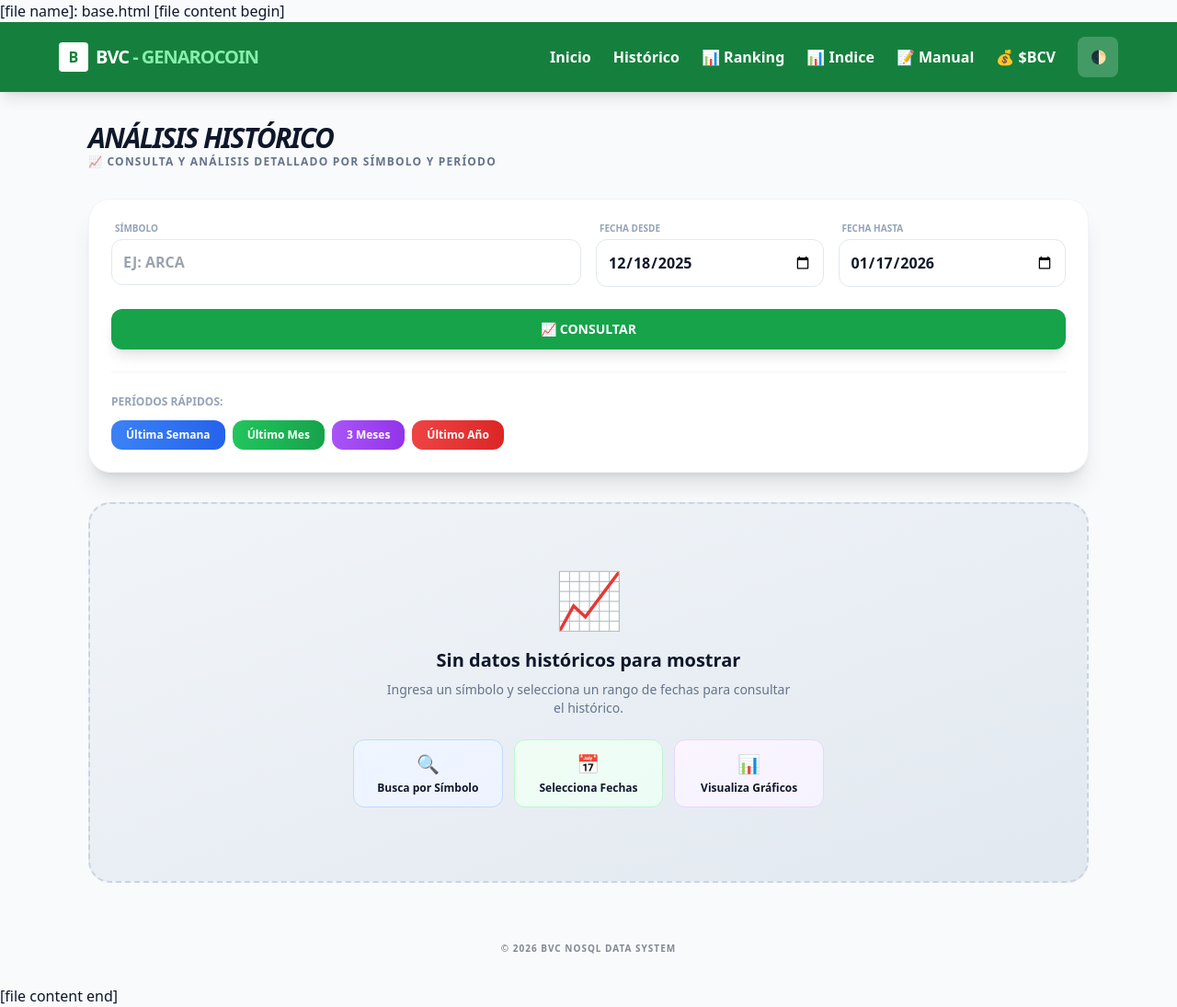
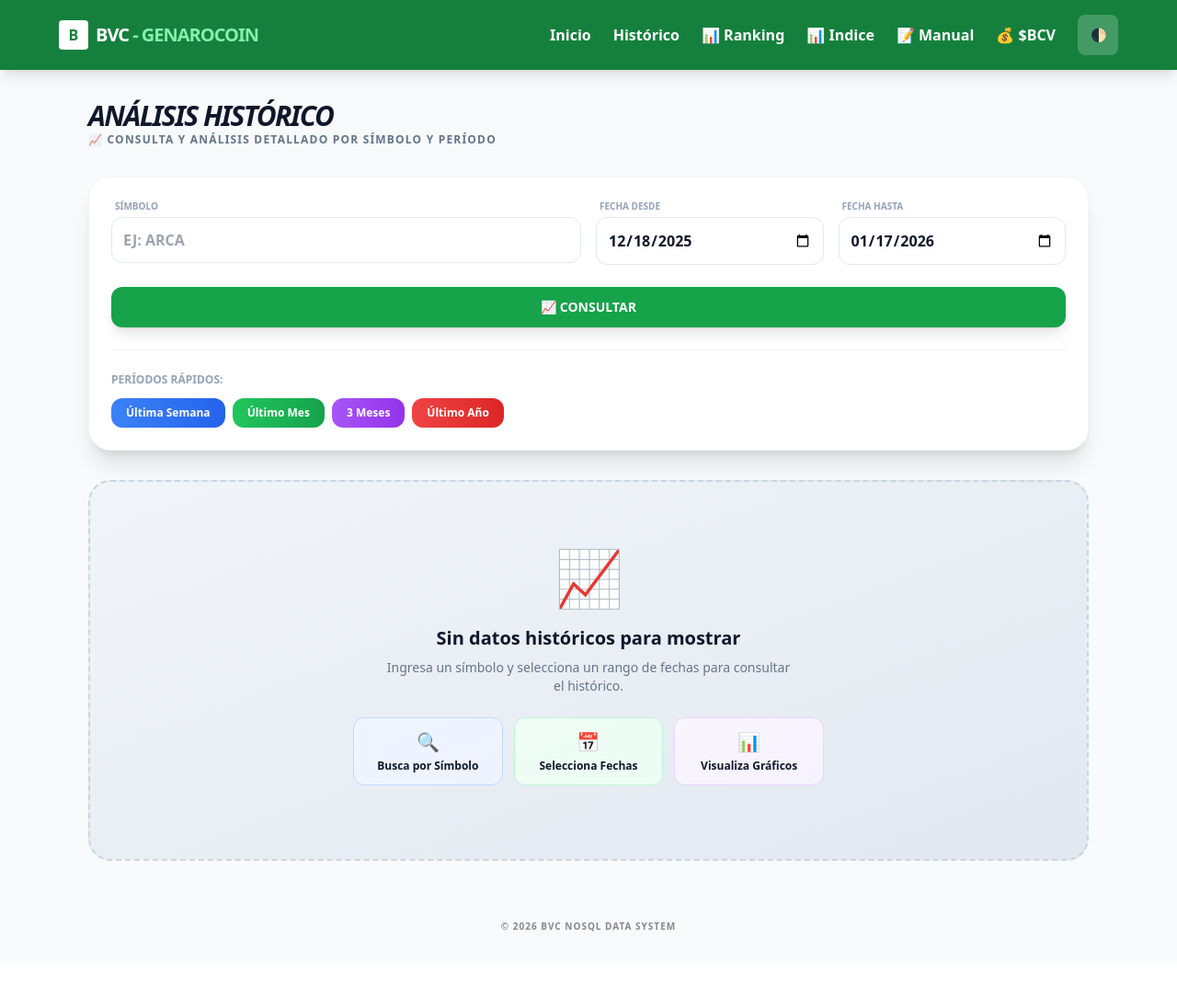
Before and after one commit to jhonattangenaro/BOLSADC_5, a Flask app: page /consulta in a window 1280 px wide. Shown: the whole page at 92% size. After the commit the page ends 1013 px from the top, so only its background shows below. Run offline with Flask 3, Linux system fonts and the light colour scheme; some libraries are stand-ins or nearby versions.

Commit message:
base.html

```diff
--- a/templates/base.html
+++ b/templates/base.html
@@ -1,5 +1,3 @@
-[file name]: base.html
-[file content begin]
 <!DOCTYPE html>
 <html lang="es">
 <head>
@@ -329,4 +327,3 @@
 
 </body>
 </html>
-[file content end]
```
